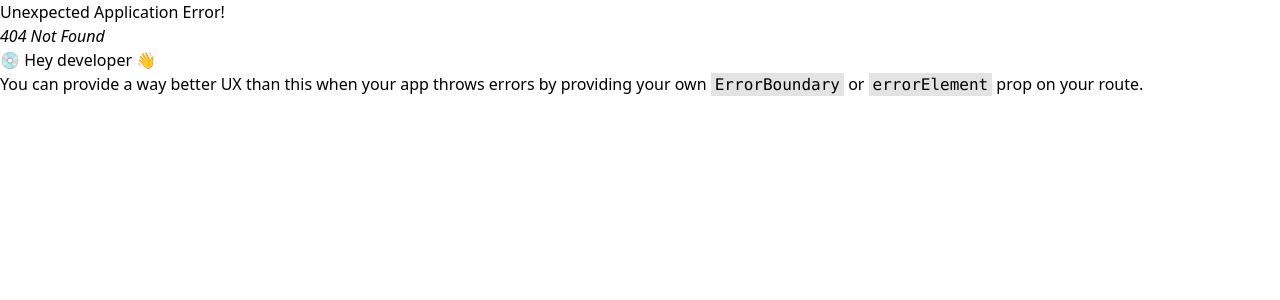
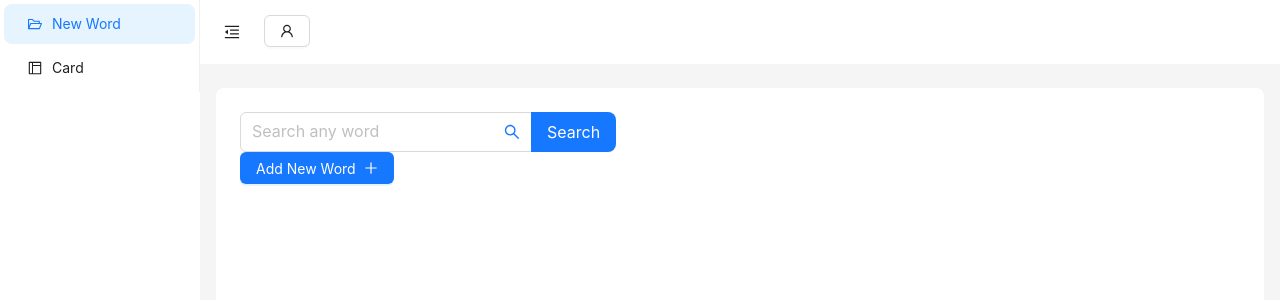
Before and after one commit to sanneiphyo/vocab_note_react, a React (Vite) app: page /new-word in a window 1280 px wide. Before the commit this address had no page. Shown: the top 300 px of the page. Built offline with nearby package versions, Linux system fonts and the light colour scheme.

Commit message:
new word set up

```diff
--- a/src/Layout/Layout.jsx
+++ b/src/Layout/Layout.jsx
@@ -19,10 +19,9 @@ const AppLayout = () => {
 
   return (
     <Layout className="h-[39rem]">
-      <Sider trigger={null} collapsible collapsed={collapsed}>
+      <Sider trigger={null} collapsible collapsed={collapsed}  style ={{ background: colorBgContainer}}>
         <div className="demo-logo-vertical" />
         <Menu
-          theme="dark"
           mode="inline"
           className="mt-[6rem]"
           defaultSelectedKeys={['1']}
@@ -30,7 +29,7 @@ const AppLayout = () => {
             {
               key: '1',
               icon: <FolderOpenOutlined />,
-              label: <Link to="/note">Note</Link>,
+              label: <Link to="/new-word">New Word</Link>,
             },
             {
               key: '2',
--- /dev/null
+++ b/src/components/NewWordForm.jsx
@@ -0,0 +1,57 @@
+import React from 'react';
+import { Form, Input, Select } from 'antd';
+
+const { Option } = Select;
+
+const NewWordForm = () => {
+  return (
+    <Form>
+      {/* Input Fields */}
+      <div className='flex gap-[2rem]'>
+        <div className='w-full'>
+          <p>Vocab</p>
+          <Input placeholder='Any Vocabulary' />
+        </div>
+
+        <div className='w-full'>
+          <p>Speech</p>
+          <Input placeholder='Example-N' />
+        </div>
+      </div>
+
+      <div className='flex gap-[2rem] mt-5 '>
+        <div className='w-full'>
+          <p>Synonyms</p>
+          <Input />
+        </div>
+
+        <div className='w-full'>
+          <p>Antonyms</p>
+          <Input />
+        </div>
+      </div>
+
+      <div className='flex gap-[2rem] mt-5 '>
+        <div className='w-full'>
+          <p>Def/Meaning</p>
+          <Input
+          className ="py-4"
+          />
+        </div>
+
+        <div className='w-full'>
+          <p>Example Sentence</p>
+          <Input
+           className ="py-4"
+          />
+        </div>
+      </div>
+
+
+
+
+    </Form>
+  );
+}
+
+export default NewWordForm;
--- /dev/null
+++ b/src/pages/NewWord/AddNewWord.jsx
@@ -0,0 +1,69 @@
+import React, { useState } from 'react';
+import { Modal, Button, Card ,message } from 'antd';
+import { PlusOutlined } from '@ant-design/icons';
+import Form from "../../components/NewWordForm";
+
+const AddNewWord = () => {
+  const [isModalOpen, setIsModalOpen] = useState(false);
+  const [words, setWords] = useState([]);
+  const [newWord, setNewWord] = useState('');
+
+  const showModal = () => {
+    setIsModalOpen(true);
+  };
+
+  const handleAddNewWord = () => {
+    if (newWord) {
+      setWords([...words, newWord]);
+      setNewWord('');
+      setIsModalOpen(false);
+      message.success("New Word successfully added")
+
+    }else {
+      message.error("error happened while you sumit" )
+    }
+  };
+
+  const handleCancel = () => {
+    setIsModalOpen(false);
+  };
+
+  return (
+    <div className='mx-[15rem]'>
+      <Button
+        type="primary"
+        onClick={showModal}
+        className='rounded-md bg-gray-100 text-black py-3 sm:ml-[25rem] mt-3'
+      >
+        Add New Word <PlusOutlined />
+      </Button>
+
+      <Modal
+        title="Add New Word"
+        open={isModalOpen}
+        onCancel={handleCancel}
+        footer={[
+          <Button key="cancel" onClick={handleCancel} className ="px-[2rem] py-5  w-[13rem] mr-[2rem] mt-3 ">
+            CANCLE
+          </Button>,
+          <Button key="add"  onClick={handleAddNewWord} className='bg-gray-400 font-bold mr-2 px-[2rem] py-5 w-[13rem] '>
+            ADD
+          </Button>,
+        ]}
+      >
+        <Form setNewWord={setNewWord} />
+      </Modal>
+
+      {/* Render cards for each word */}
+      <div className="mt-5 grid grid-cols-1 gap-4">
+        {words.map((word, index) => (
+          <Card key={index} title={`Word ${index + 1}`} className="shadow-lg">
+            <p>{word}</p>
+          </Card>
+        ))}
+      </div>
+    </div>
+  );
+};
+
+export default AddNewWord;
--- /dev/null
+++ b/src/pages/NewWord/NewWord.jsx
@@ -0,0 +1,43 @@
+import React from 'react';
+import { SearchOutlined ,PlusOutlined } from '@ant-design/icons';
+import { Input, Space} from 'antd';
+import AddNewWord from "./AddNewWord";
+
+
+const { Search } = Input;
+
+const NewWord = () => {
+
+  const suffix = (
+    <SearchOutlined
+      style={{
+        fontSize: 16,
+        color: '#1677ff',
+      }}
+    />
+  );
+
+  const onSearch = (value, _e, info) => {
+    console.log(info?.source, value);
+  };
+
+
+  return (
+    <div className=' w-full'>
+      <Space direction="vertical">
+        <Search
+          suffix={suffix}
+          placeholder="Search any word"
+          enterButton="Search"
+          size="large"
+          onSearch={onSearch}
+          className='sm:mx-[10rem] mt-3 flex'
+        />
+      </Space>
+      <AddNewWord/>
+
+    </div>
+  );
+};
+
+export default NewWord;
--- a/src/pages/Note/Note.jsx
+++ /dev/null
@@ -1,9 +0,0 @@
-import React from 'react'
-
-const Note = () => {
-  return (
-    <div>This is from note</div>
-  )
-}
-
-export default Note
```
Also changed, not shown: src/router/router.jsx (+8 -3 lines).
